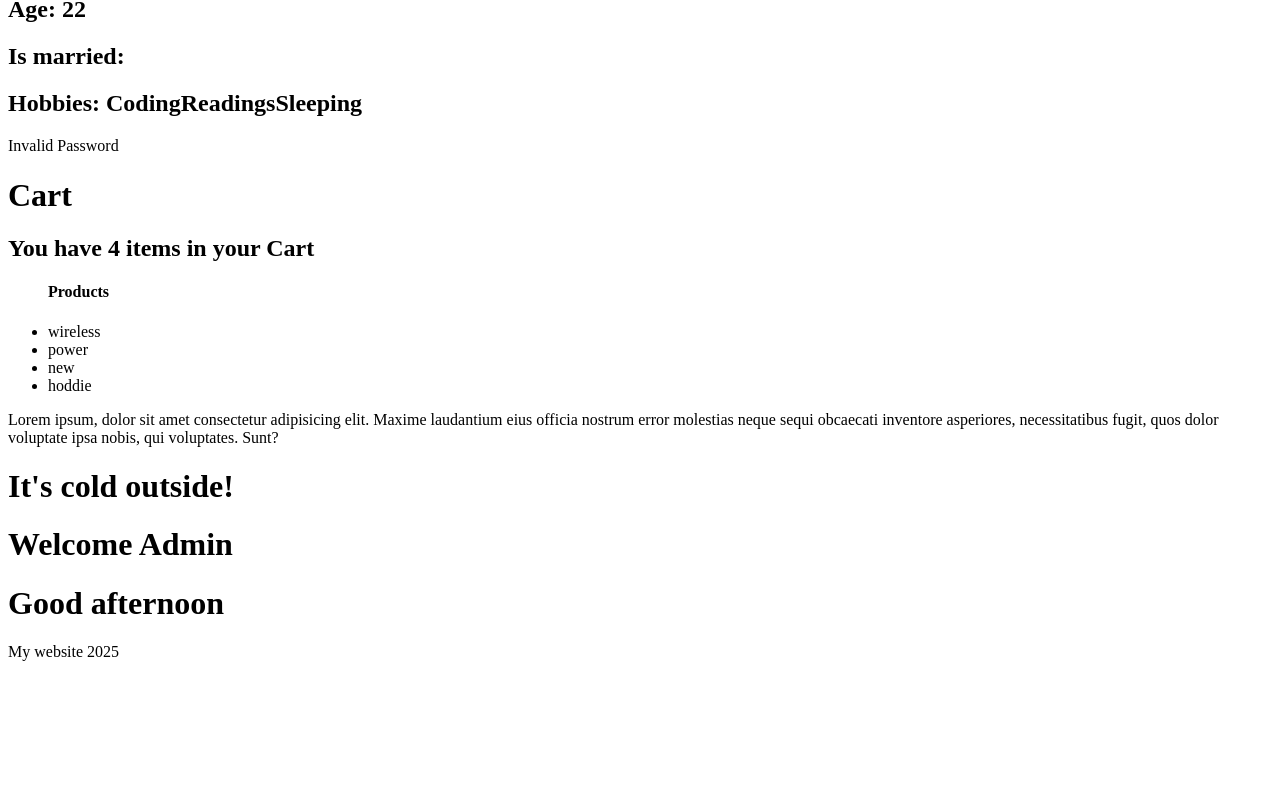
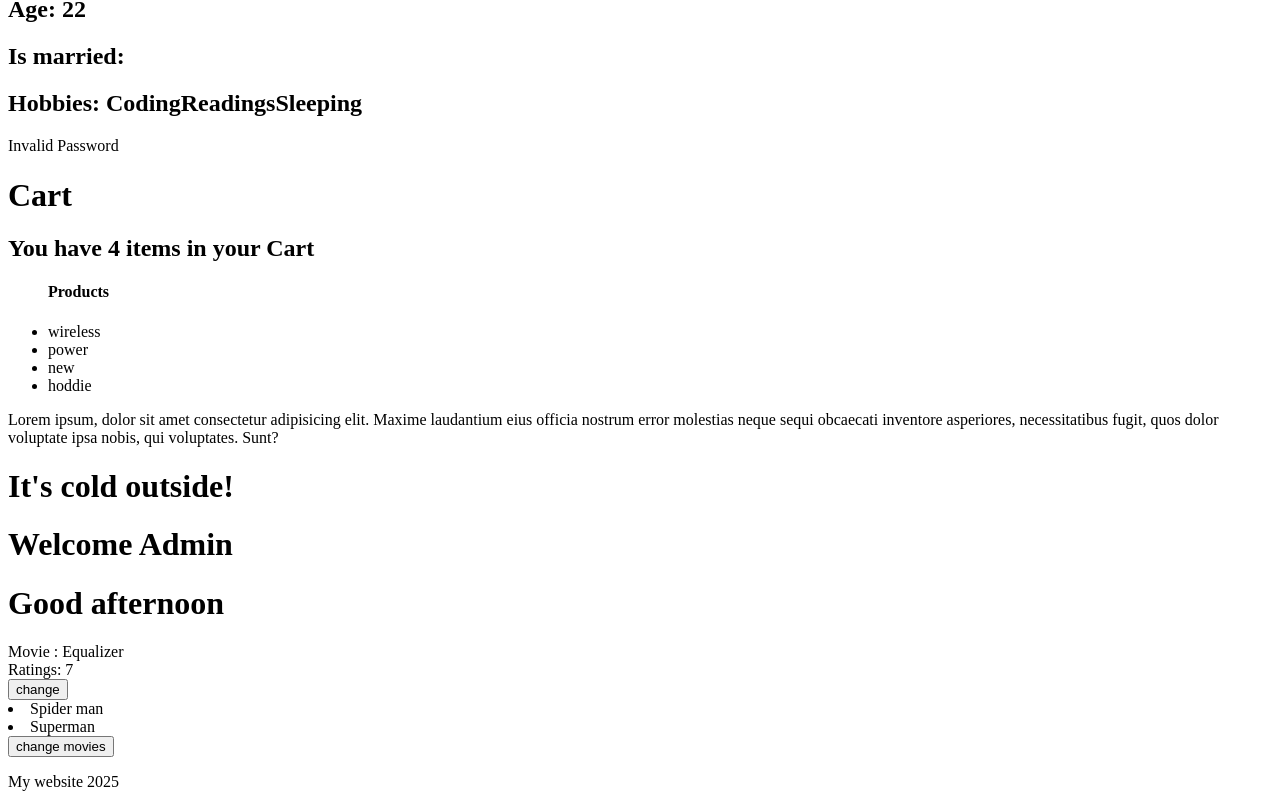
Before and after one commit to JimHui12/react2025, a React (Vite) app: page / in a window 1280 px wide. Shown: the part 918-1725 px from the top of the page. Before the commit the page ends 1595 px from the top, so only its background shows below. Built offline with nearby package versions, Linux system fonts and the light colour scheme.

Commit message:
useState, change and update state

```diff
--- a/src/components/Main.jsx
+++ b/src/components/Main.jsx
@@ -7,6 +7,7 @@ import Weather from "./Weather";
 import UserStatus from "./UserStatus";
 import Password from "./Password";
 import Greeting from "./Greeting";
+import Movie from "./Movie";
 const Main = () => {
   return (
     <main>
@@ -29,6 +30,7 @@ const Main = () => {
           isAdmin={true}
         />
         <Greeting timeOfDay="afternoon" />
+        <Movie />
       </p>
     </main>
   );
--- /dev/null
+++ b/src/components/Movie.jsx
@@ -0,0 +1,44 @@
+import { useState } from "react";
+
+const Movie = () => {
+  const [movie, setMovie] = useState({
+    title: "Equalizer",
+    ratings: 7,
+  });
+
+  const [movies, setMovies] = useState([
+    { id: 1, title: "Spider man", ratings: 3 },
+    { id: 2, title: "Superman", ratings: 6 },
+  ]);
+
+  const handleClickMovie = () => {
+    setMovie({
+      ...movie,
+      ratings: 5,
+    });
+  };
+
+  const handleClickMovies = () => {
+    setMovies(
+      movies.map((m) => (m.id === 1 ? { ...movies, title: "Harry Potter" } : m))
+    );
+  };
+
+  return (
+    <div>
+      <div>Movie : {movie.title}</div>
+      <div>Ratings: {movie.ratings}</div>
+      <div>
+        <button onClick={handleClickMovie}>change</button>
+      </div>
+      {movies.map((m) => (
+        <li key={m.id}>{m.title}</li>
+      ))}
+      <div>
+        <button onClick={handleClickMovies}>change movies</button>
+      </div>
+    </div>
+  );
+};
+
+export default Movie;
```
